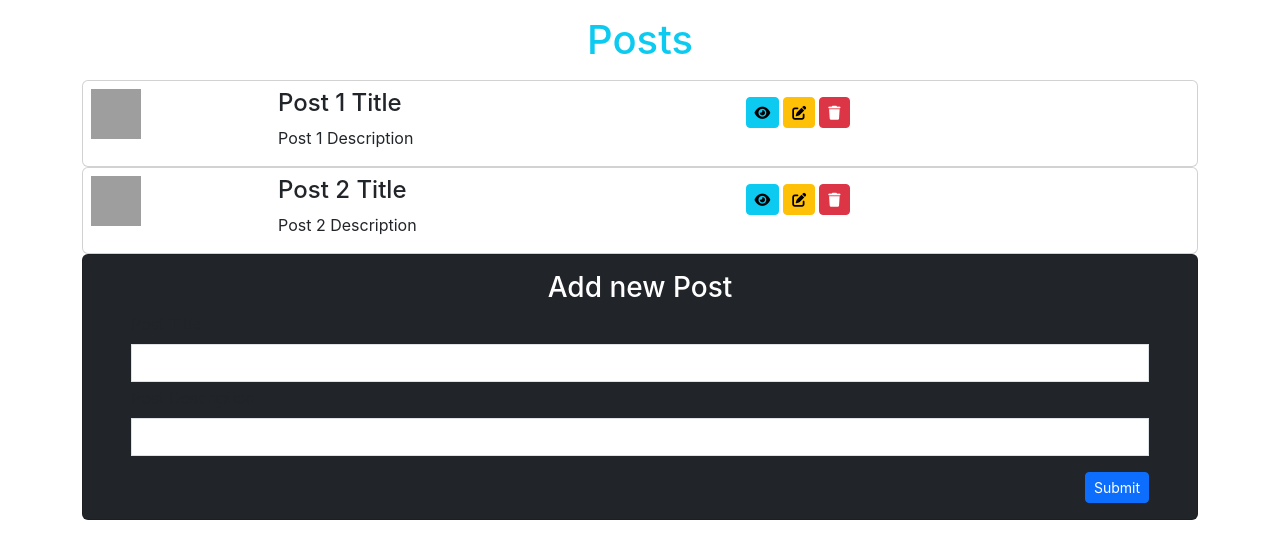
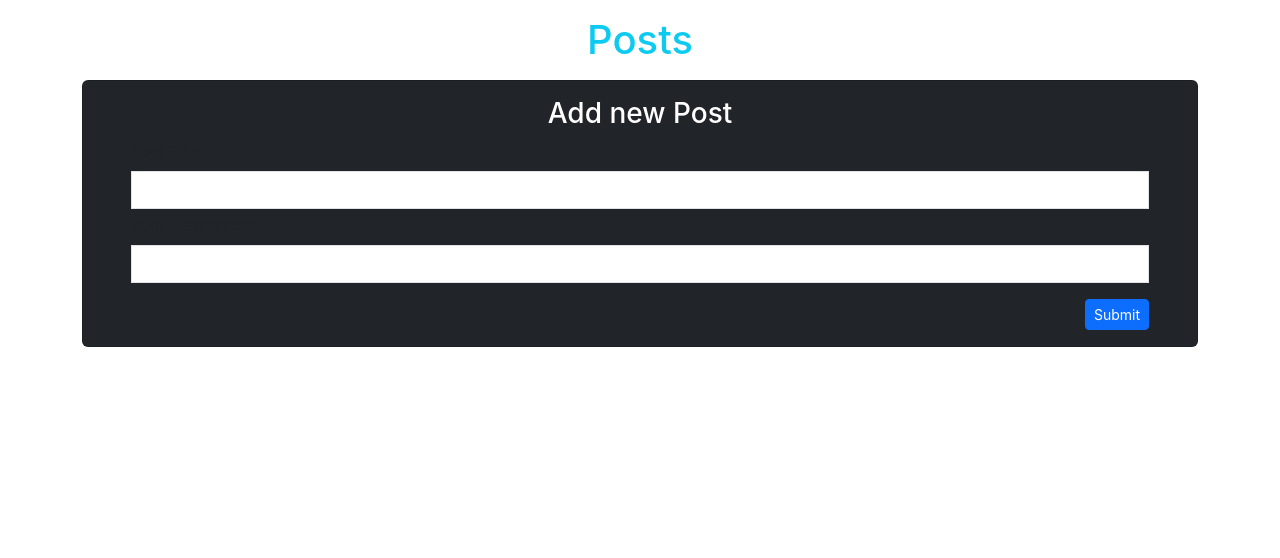
Before and after one commit to KyawLynnThu/Learn-React, a React (Create React App) app: page / in a window 1280 px wide. Shown: the top 558 px of the page. Built offline with nearby package versions, Linux system fonts and the light colour scheme; grey boxes are pictures that could not be loaded.

Commit message:
save to localstorage

```diff
--- a/src/App.js
+++ b/src/App.js
@@ -1,24 +1,23 @@
-import React, { useState } from "react";
+import React, { useState, useEffect } from "react";
 import Post from "./components/Post";
 import AddPost from "./components/AddPost";
 
 function App() {
-  let [ posts, setPosts ] = useState([
-    {
-      id: 1,
-      title: "Post 1 Title",
-      desc: "Post 1 Description"
-    },
-    {
-      id: 2,
-      title: "Post 2 Title",
-      desc: "Post 2 Description"
-    },
-  ]);
+  const DB_NAME = "PostDB";
+  let [ posts, setPosts ] = useState([]);
 
   const addnewPost = (post) => {
     setPosts([post, ...posts])
   }
+
+  useEffect(() => {
+    let data = localStorage.getItem(DB_NAME);
+    if (data) setPosts(JSON.parse(data));
+  }, []);
+
+  useEffect(() => {
+    localStorage.setItem(DB_NAME, JSON.stringify(posts));
+  }, [posts]);
 
   return (
     <div className="container">
```
